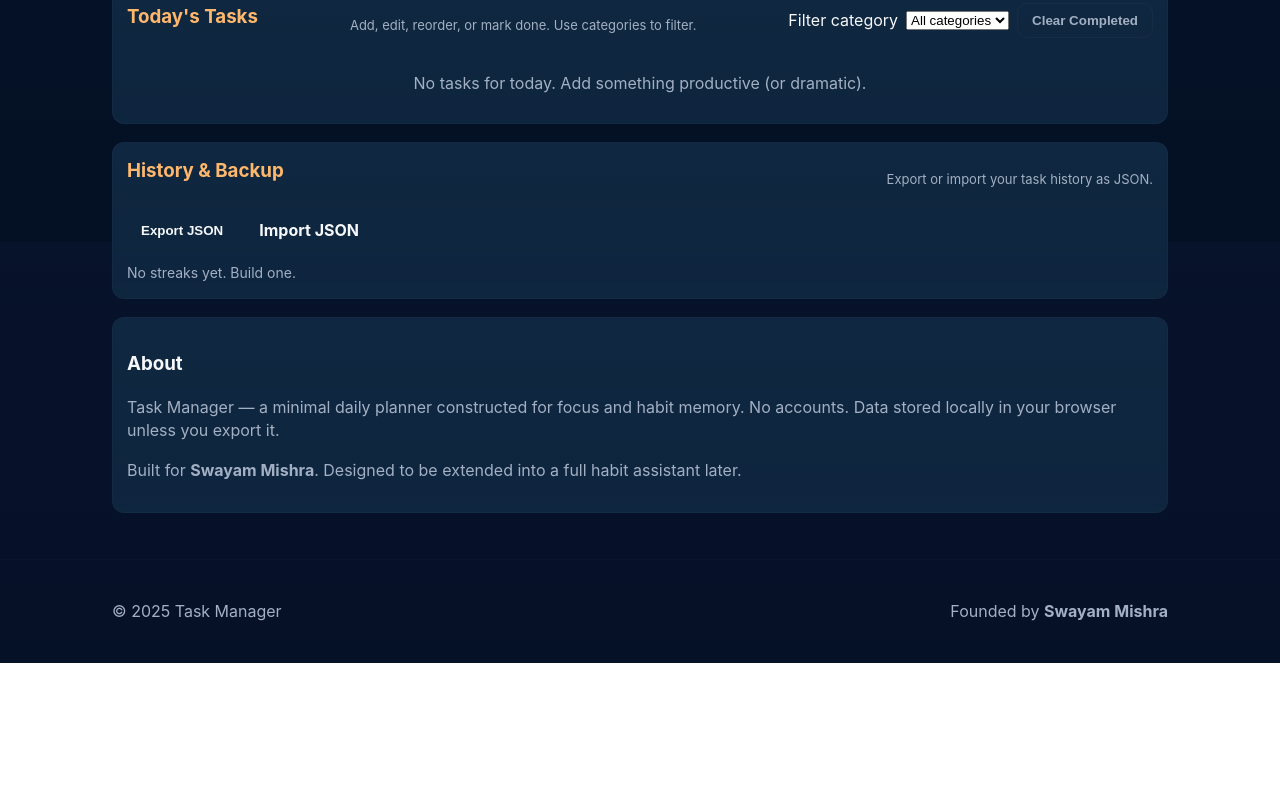
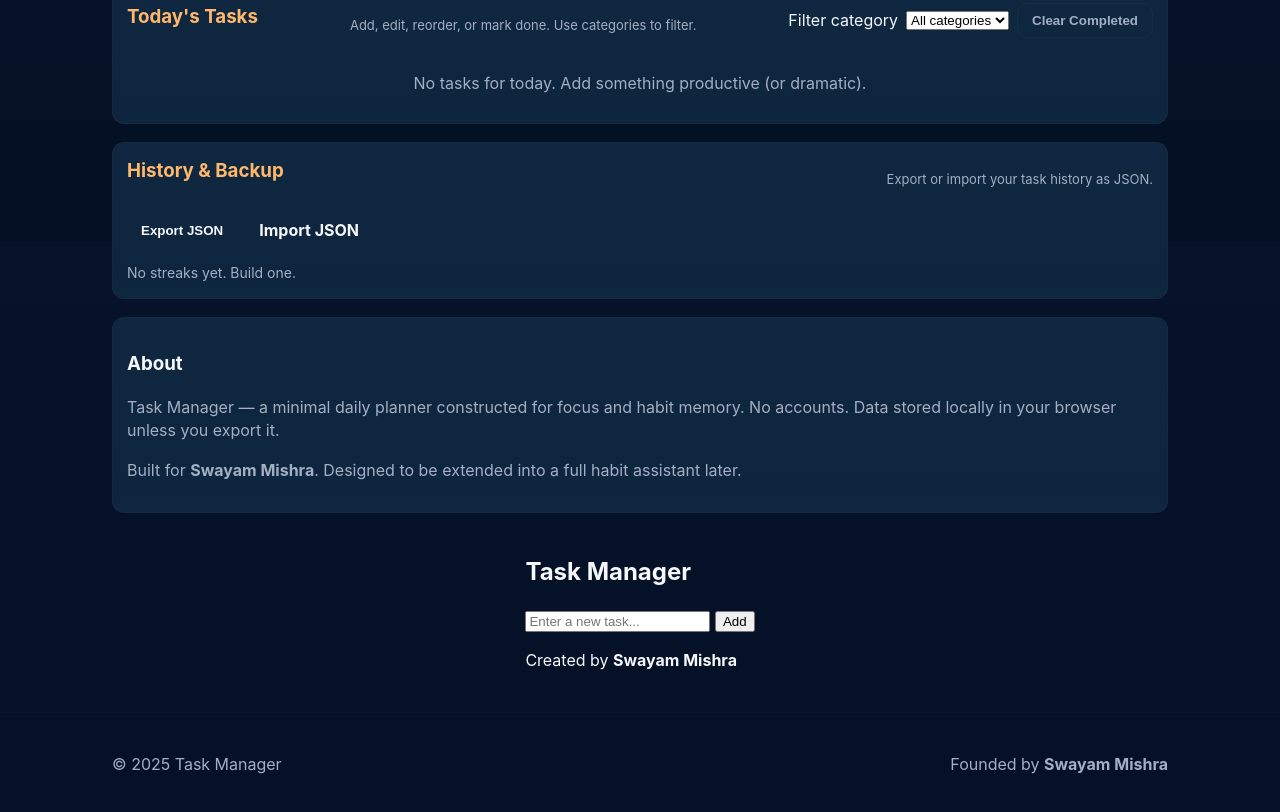
Before and after one commit to swayam40mishra-lgtm/Sanatan-Sparks-by-swayam, a plain HTML site: page index.html in a window 1280 px wide. Shown: the part 558-1370 px from the top of the page. Before the commit the page ends 1221 px from the top, so only its background shows below. Drawn offline with Linux system fonts and the light colour scheme.

Commit message:
Update index.html

```diff
--- a/index.html
+++ b/index.html
@@ -141,7 +141,19 @@
       <p class="muted">Built for <strong>Swayam Mishra</strong>. Designed to be extended into a full habit assistant later.</p>
     </section>
   </main>
+<!-- ===== Task Manager Section (HTML Only) ===== -->
+<section id="task-manager">
+  <h2>Task Manager</h2>
 
+  <div>
+    <input type="text" id="taskInput" placeholder="Enter a new task...">
+    <button id="addTaskBtn">Add</button>
+  </div>
+
+  <ul id="taskList"></ul>
+
+  <p>Created by <strong>Swayam Mishra</strong></p>
+</section>
   <!-- Footer -->
   <footer class="site-footer" role="contentinfo">
     <div class="container footer-inner">
```
